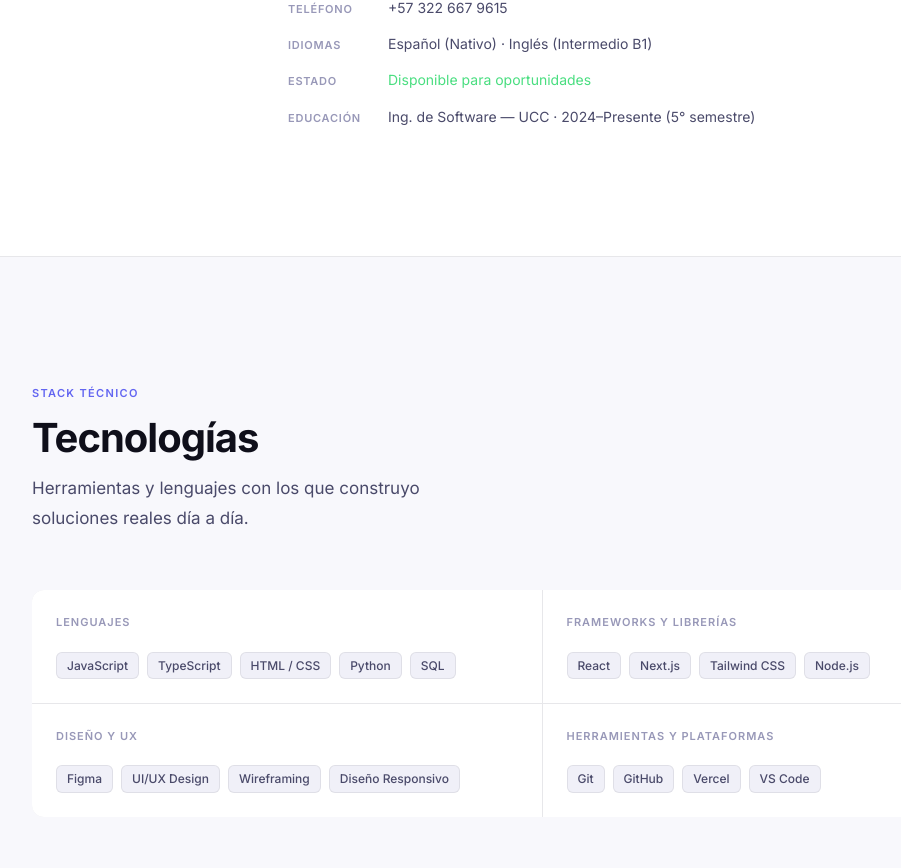
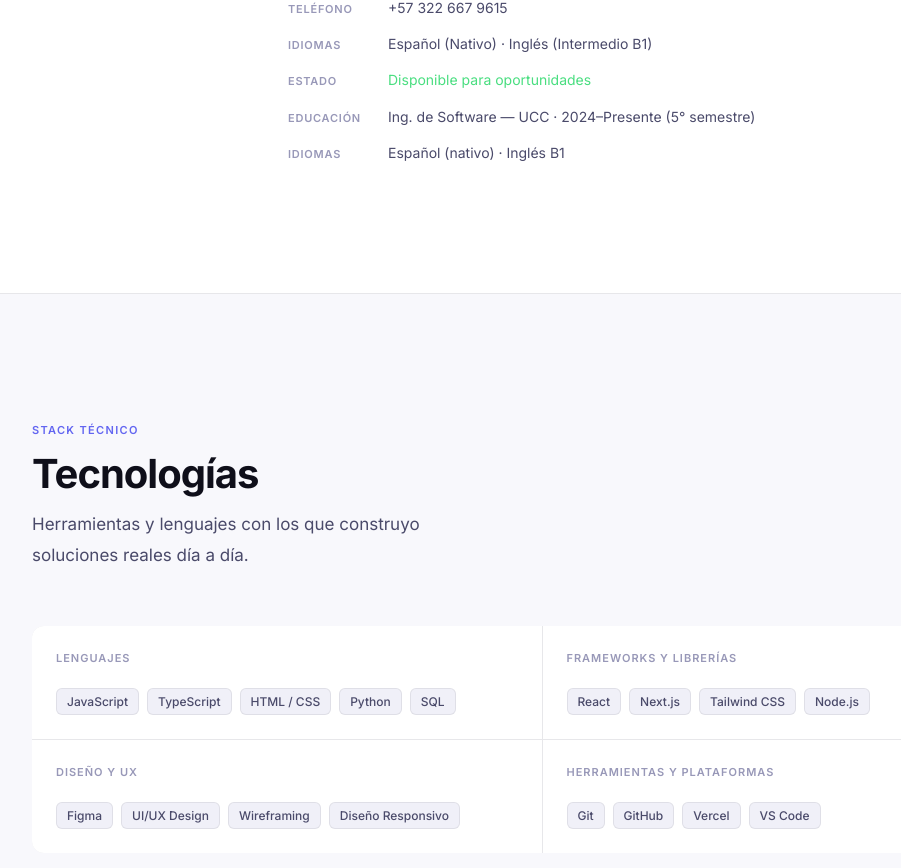
Before and after one commit to HectorARiascosI/Portafolio, a Next.js app: page / in a window 1280 px wide. Shown: the part 1335-2203 px from the top of the page, without its empty margins (98-999 px from the left). Built offline with nearby package versions, Linux system fonts and the light colour scheme.

Commit message:
agregué mis idiomas en la sección de información personal

```diff
--- a/components/sections/About.jsx
+++ b/components/sections/About.jsx
@@ -19,6 +19,7 @@ export default function About({ profile = {} }) {
     { label: 'Idiomas',   value: (profile.languages ?? [{ name: 'Español', level: 'Nativo' }, { name: 'Inglés', level: 'B1' }]).map(l => `${l.name} (${l.level})`).join(' · ') },
     { label: 'Estado',    value: 'Disponible para oportunidades', green: true },
     { label: 'Educación', value: 'Ing. de Software — UCC · 2024–Presente (5° semestre)' },
+    { label: 'Idiomas',   value: 'Español (nativo) · Inglés B1' },
   ];
   const paragraphs = (profile.bio ?? '').split('\n\n').filter(Boolean);
 
```
